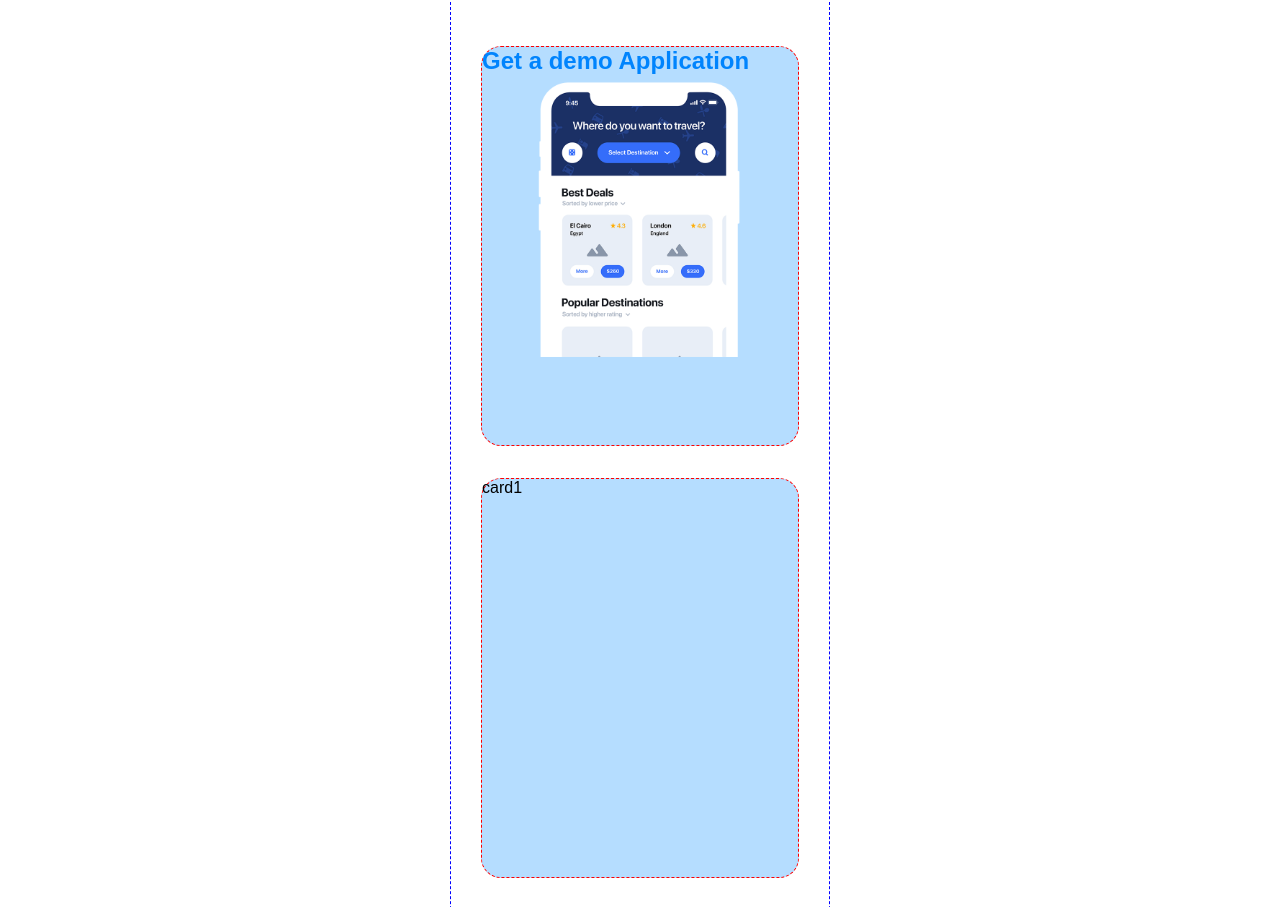
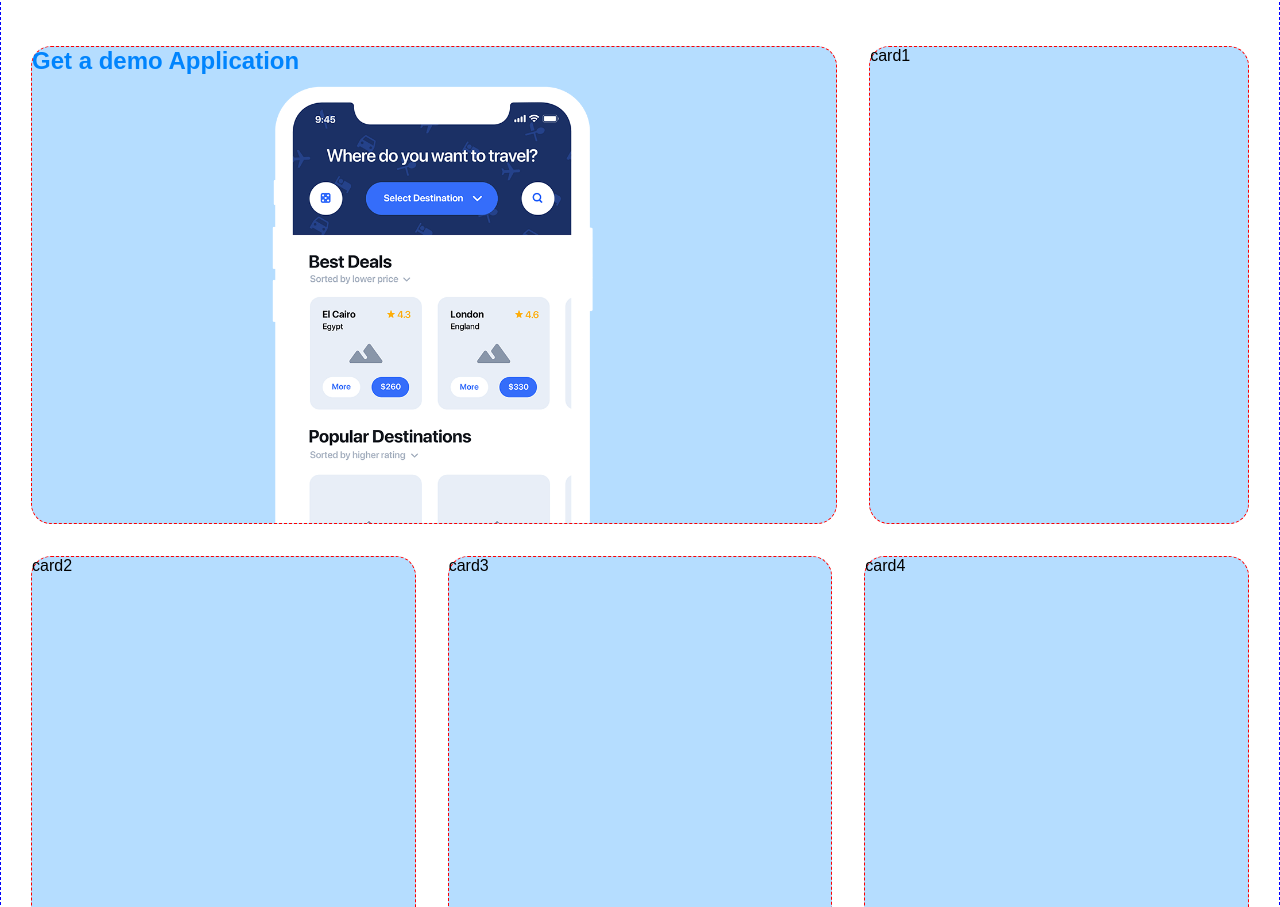
Before and after one commit to IvanoPisaniello/htmlcss-responsive-layout, a plain HTML site: page index.html in a window 1280 px wide. Shown: the part 79-986 px from the top of the page. Drawn offline with Linux system fonts and the light colour scheme.

Commit message:
tablet responsive added

```diff
--- a/index.html
+++ b/index.html
@@ -28,18 +28,18 @@
     <main>
         <section class="app-section container">
             <div class="row container-md">
-                <div class="col col-2-3 col-blue">
-                    <div>
+                <div class="col col-2-3 col-blue col-2-3-medium d-flex col-phone">
+                    <div class="col-1-2">
                         <h2>Get a demo Application</h2>
                     </div>
-                    <div class="d-flex img-card col-1-3">
+                    <div class="d-flex img-card col-1-2">
                         <img src="img/phone.png" alt="">
                     </div>
                 </div>
-                <div class="col col-1-3 col-blue">card1</div>
-                <div class="col col-1-3 col-blue">card2</div>
-                <div class="col col-1-3 col-blue">card3</div>
-                <div class="col col-1-3 col-blue">card4</div>
+                <div class="col col-1-3 col-blue .col-1-3-medium">card1</div>
+                <div class="col col-1-3 col-blue .col-1-3-medium">card2</div>
+                <div class="col col-1-3 col-blue .col-1-3-medium">card3</div>
+                <div class="col col-1-3 col-blue .col-1-3-medium">card4</div>
             </div>
         </section>
         <!-- strategic-section -->
@@ -71,8 +71,8 @@
         </section>
         <!-- section-benefits -->
         <section class="benefits-section container">
+            <h2>Benefits of working with us</h2>
             <div class="row container-md">
-                <h2>Benefits of working with us</h2>
                 <div class="col d-flex col-white"></div>
                 <div class="col d-flex col-white"></div>
                 <div class="col d-flex col-white"></div>
--- a/style.css
+++ b/style.css
@@ -18,7 +18,7 @@ body {
 
 
 .container {
-    max-width: 380px;
+    min-width: 380px;
     width: 100%;
     margin: 0 auto;
 }
@@ -34,6 +34,7 @@ body {
 
 .app-section h2 {
     color: var(--primary-color);
+    display: inline-block;
 }
 
 .bg-white {
@@ -76,8 +77,8 @@ section {
 }
 
 .col {
-    flex-grow: 1;
-    flex-basis: 0;
+    /* flex-grow: 1;
+    flex-basis: 0; */
     border: 1px dashed red;
     border-radius: 20px;
     min-height: 400px;
@@ -102,7 +103,7 @@ section {
 }
 
 .col-2-3 {
-    flex-basis: calc((100% / 3)*2);
+    flex-basis: calc((100% / 3) * 2);
 }
 
 .col-1-3 {
@@ -110,7 +111,12 @@ section {
 }
 
 .col img {
-    width: 80%;
+    width: 50%;
+}
+
+.col-phone {
+    flex-direction: column;
+    justify-content: space-between;
 }
 
 /* strategic-section */
@@ -134,3 +140,45 @@ section {
     background-color: var(--dark-color);
     min-height: 200px;
 }
+
+/* tablet */
+
+@media screen and (min-width:768px) {
+    .container {
+        max-width: 100%;
+    }
+
+    .app-section .row {
+        flex-direction: row;
+        flex-wrap: wrap;
+
+    }
+
+    .col {
+        flex-basis: 0;
+        flex-grow: 1;
+    }
+
+    .app-section .col-2-3 {
+        flex-basis: 65%;
+    }
+
+    .app-section .col-1-3 {
+        flex-basis: 30%;
+    }
+
+    /* benefits section */
+
+    .benefits-section .row {
+        flex-direction: row;
+    }
+
+    .benefits-section .col {
+        flex-basis: 33%;
+    }
+
+    /* about us */
+    .about-us-section .row {
+        flex-direction: row;
+    }
+}
```
